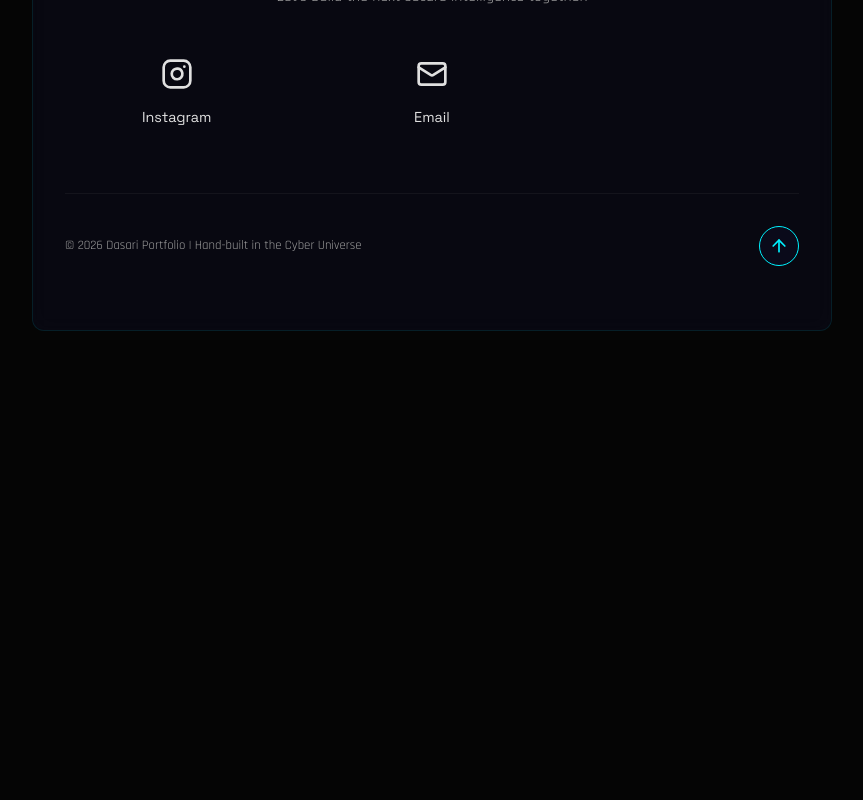
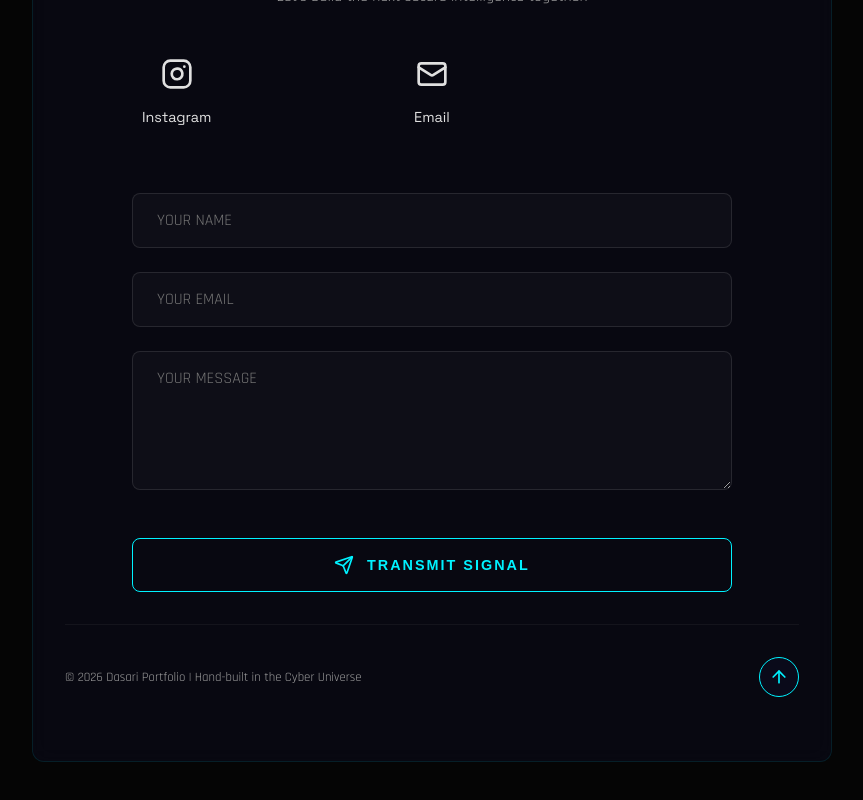
Before and after one commit to arnabdevs/portfolio, a React (Vite) app: page / in a window 1280 px wide. Shown: the part 3949-4749 px from the top of the page, without its empty margins (208-1071 px from the left). Before the commit the page ends 4344 px from the top, so only its background shows below. Built offline with nearby package versions, Linux system fonts and the light colour scheme.

Commit message:
Add contact form to Signal Transmitted section with cinematic styling

```diff
--- a/src/components/Contact/Contact.css
+++ b/src/components/Contact/Contact.css
@@ -74,3 +74,74 @@
         gap: 3rem;
     }
 }
+
+/* Contact Form Styles */
+.contact-form-container {
+    margin: 4rem auto 2rem;
+    max-width: 600px;
+    width: 100%;
+}
+
+.contact-form {
+    display: flex;
+    flex-direction: column;
+    gap: 1.5rem;
+}
+
+.form-group {
+    width: 100%;
+}
+
+.contact-form input,
+.contact-form textarea {
+    width: 100%;
+    padding: 1rem 1.5rem;
+    background: rgba(255, 255, 255, 0.03);
+    border: 1px solid rgba(255, 255, 255, 0.1);
+    border-radius: 8px;
+    color: var(--text-main);
+    font-family: inherit;
+    font-size: 1rem;
+    transition: all 0.3s ease;
+    outline: none;
+}
+
+.contact-form input:focus,
+.contact-form textarea:focus {
+    background: rgba(255, 255, 255, 0.05);
+    border-color: var(--primary);
+    box-shadow: 0 0 15px var(--primary-glow);
+}
+
+.submit-btn {
+    display: flex;
+    align-items: center;
+    justify-content: center;
+    gap: 0.8rem;
+    padding: 1rem 2rem;
+    background: transparent;
+    border: 1px solid var(--primary);
+    color: var(--primary);
+    border-radius: 8px;
+    cursor: pointer;
+    font-weight: 600;
+    letter-spacing: 2px;
+    transition: all 0.3s ease;
+    margin-top: 1rem;
+    text-transform: uppercase;
+    font-size: 0.9rem;
+}
+
+.submit-btn:hover {
+    background: var(--primary);
+    color: var(--bg-dark);
+    box-shadow: 0 0 25px var(--primary-glow);
+}
+
+.submit-btn svg {
+    transition: transform 0.3s ease;
+}
+
+.submit-btn:hover svg {
+    transform: translateX(5px) translateY(-5px);
+}
--- a/src/components/Contact/Contact.jsx
+++ b/src/components/Contact/Contact.jsx
@@ -1,6 +1,6 @@
 import React from 'react';
 import { motion } from 'framer-motion';
-import { Github, Instagram, Mail, ArrowUp } from 'lucide-react';
+import { Instagram, Mail, ArrowUp, Send } from 'lucide-react';
 import './Contact.css';
 
 const Contact = () => {
@@ -41,6 +41,33 @@ const Contact = () => {
                         </motion.a>
                     </div>
 
+                    <div className="contact-form-container">
+                        <form
+                            className="contact-form"
+                            action="https://formspree.io/f/mqaejvwa"
+                            method="POST"
+                        >
+                            <div className="form-group">
+                                <input type="text" id="name" name="name" placeholder="YOUR NAME" required />
+                            </div>
+                            <div className="form-group">
+                                <input type="email" id="email" name="email" placeholder="YOUR EMAIL" required />
+                            </div>
+                            <div className="form-group">
+                                <textarea id="message" name="message" rows="5" placeholder="YOUR MESSAGE" required></textarea>
+                            </div>
+                            <motion.button
+                                type="submit"
+                                className="submit-btn"
+                                whileHover={{ scale: 1.05 }}
+                                whileTap={{ scale: 0.95 }}
+                            >
+                                <Send size={20} />
+                                <span>TRANSMIT SIGNAL</span>
+                            </motion.button>
+                        </form>
+                    </div>
+
                     <div className="footer-bottom">
                         <p>© {new Date().getFullYear()} Dasari Portfolio | Hand-built in the Cyber Universe</p>
                         <button className="back-to-top" onClick={scrollToTop}>
```
